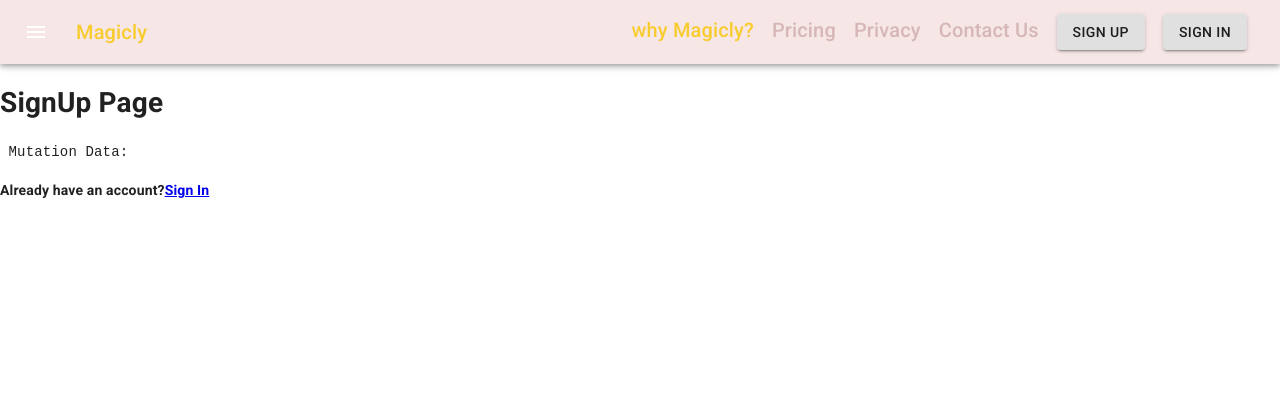
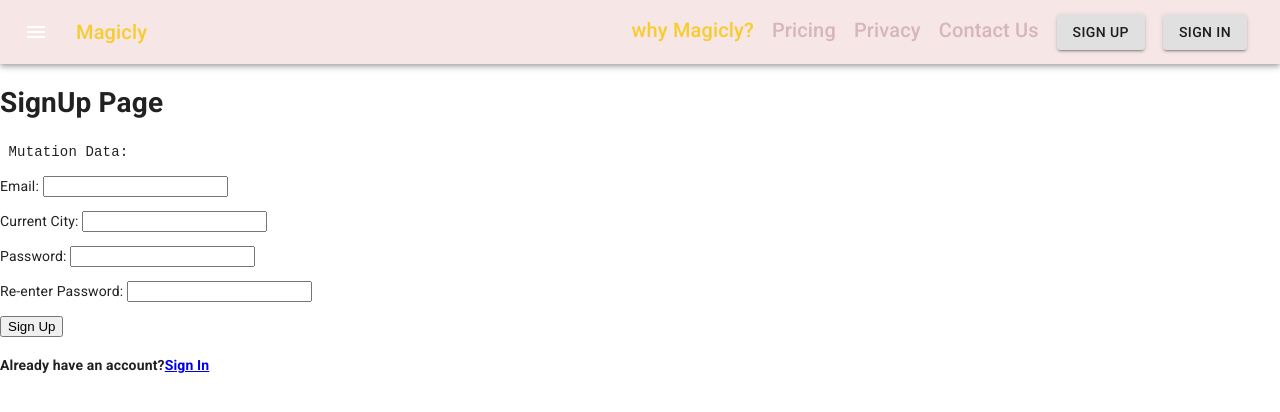
Before and after one commit to francoabaroa/magicly, a Next.js app in the folder packages/client/: page /signup in a window 1280 px wide. Shown: the top 412 px of the page. Built offline with nearby package versions, Linux system fonts and the light colour scheme; no server answers.

Commit message:
implement sign up with new backend logic

```diff
--- a/packages/client/components/SignInForm.tsx
+++ b/packages/client/components/SignInForm.tsx
@@ -10,7 +10,7 @@ if (process.env.NODE_ENV === 'development') {
   url = APP_CONFIG.prodUrl;
 }
 
-const Form = () => {
+const SignInForm = () => {
   const router = useRouter();
   const [email, setEmail] = useState('');
   const [password, setPassword] = useState('');
@@ -61,4 +61,4 @@ const Form = () => {
   )
 }
 
-export default Form
+export default SignInForm
--- a/packages/client/components/SignUpForm.tsx
+++ b/packages/client/components/SignUpForm.tsx
@@ -10,58 +10,67 @@ if (process.env.NODE_ENV === 'development') {
   url = APP_CONFIG.prodUrl;
 }
 
-// const Form = () => {
-//   const router = useRouter();
-//   const [email, setEmail] = useState('');
-//   const [password, setPassword] = useState('');
-//   const [password, setPassword] = useState('');
-//   const [currentCity, setCurrentCity] = useState('');
+const SignUpForm = () => {
+  const router = useRouter();
+  const [email, setEmail] = useState('');
+  const [password1, setPassword1] = useState('');
+  const [password2, setPassword2] = useState('');
+  const [currentCity, setCurrentCity] = useState('');
+  const [hasSocialAuthLogin, sethasSocialAuthLogin] = useState(false);
 
-//   const submitForm = event => {
-//     event.preventDefault();
-//     if ()
+  const submitForm = event => {
+    event.preventDefault();
 
-//     const options: RequestInit = {
-//       method: 'POST',
-//       credentials: 'include',
-//       headers: {
-//         'Content-type': 'application/x-www-form-urlencoded; charset=UTF-8'
-//       },
-//       body: `email=${email}&password=${password}&currentCity=${password}`
-//     };
+    if (password1 !== password2) {
+      alert('Passwords are not the same. Please fix.');
+      setPassword1('');
+      setPassword2('');
+      return;
+    }
 
-//     fetch(url + 'signup', options)
-//       .then(response => {
-//         if (!response.ok) {
-//           if (response.status === 404) {
-//             // TODO: Remove these
-//             alert('Email not found, please retry');
-//           }
-//           if (response.status === 401) {
-//             // TODO: Remove these
-//             alert('Email and password do not match, please retry');
-//           }
-//         }
-//         return response;
-//       })
-//       .then(response => response.json())
-//       .then(data => {
-//         if (data.success) {
-//           document.cookie = 'signedin=true';
-//           router.push('/main', undefined, { shallow: true });
-//         }
-//       })
-//   }
+    const options: RequestInit = {
+      method: 'POST',
+      credentials: 'include',
+      headers: {
+        'Content-type': 'application/x-www-form-urlencoded; charset=UTF-8'
+      },
+      body: `email=${email}&password=${password1}&currentCity=${currentCity}&hasSocialAuthLogin=${hasSocialAuthLogin}`
+    };
 
-//   return (
-//     <div>
-//       <form onSubmit={submitForm}>
-//         <p>Email: <input type="text" onChange={event => setEmail(event.target.value)} autoComplete="on" required /></p>
-//         <p>Password: <input type="password" onChange={event => setPassword(event.target.value)} autoComplete="on" required /></p>
-//         <p><button type="submit">Sign Up</button></p>
-//       </form>
-//     </div>
-//   )
-// }
-//
-// export default Form
+    fetch(url + 'signup', options)
+      .then(response => {
+        if (!response.ok) {
+          if (response.status === 404) {
+            // TODO: Remove these
+            alert('SignUp 404 Error');
+          }
+          if (response.status === 401) {
+            // TODO: Remove these
+            alert('SignUp 401 Error');
+          }
+        }
+        return response;
+      })
+      .then(response => response.json())
+      .then(data => {
+        if (data.success) {
+          document.cookie = 'signedin=true';
+          window.location.replace(url + 'main');
+        }
+      })
+  }
+
+  return (
+    <div>
+      <form onSubmit={submitForm}>
+        <p>Email: <input type="text" onChange={event => setEmail(event.target.value)} autoComplete="on" required /></p>
+        <p>Current City: <input type="text" onChange={event => setCurrentCity(event.target.value)} required /></p>
+        <p>Password: <input type="password" onChange={event => setPassword1(event.target.value)} value={password1} required /></p>
+        <p>Re-enter Password: <input type="password" onChange={event => setPassword2(event.target.value)} value={password2} required /></p>
+        <p><button type="submit">Sign Up</button></p>
+      </form>
+    </div>
+  )
+}
+
+export default SignUpForm
--- a/packages/client/pages/signup.tsx
+++ b/packages/client/pages/signup.tsx
@@ -6,6 +6,8 @@ import Layout from '../components/Layout';
 import useSignUpForm from '../components/SignUpForm_DEPRECATED';
 import gql from 'graphql-tag';
 import { withApollo } from '../apollo/apollo';
+
+import SignUpForm from '../components/SignUpForm';
 
 const SIGN_UP = gql`
   mutation SignUp(
@@ -82,6 +84,7 @@ const SignUpPage = () => {
     <Layout>
       <h1>SignUp Page</h1>
       <pre> Mutation Data: {JSON.stringify(data)}</pre>
+      <SignUpForm />
       <h4>
         Already have an account?
         <Link href="/signin">
```
Also changed, not shown: 1 other file (tests, documents, lock files or other folders).
